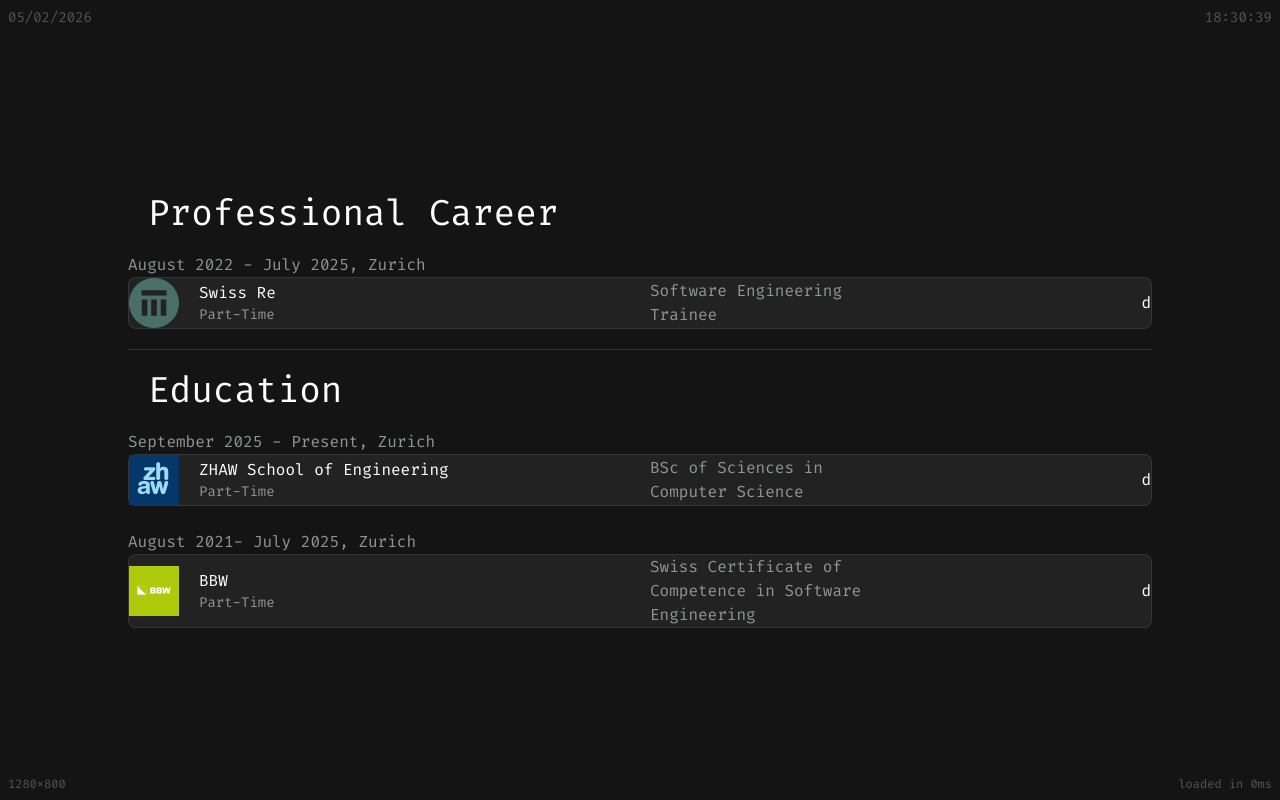
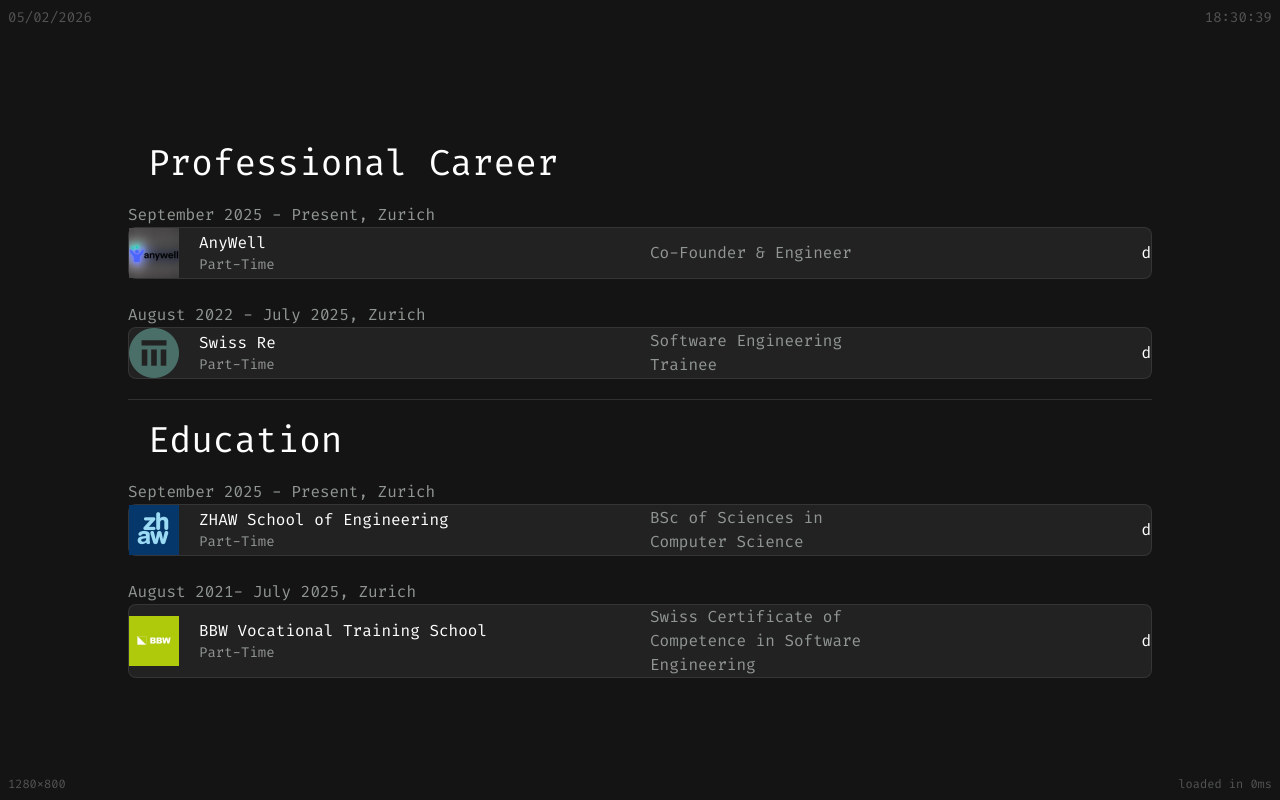
Before and after one commit to chris911e/portfolio-frontend, a React (Vite) app: page /experience in a window 1280 px wide. Built offline with nearby package versions, Linux system fonts and the light colour scheme.

Commit message:
feat: anywell

```diff
--- a/src/pages/Experience.tsx
+++ b/src/pages/Experience.tsx
@@ -8,6 +8,18 @@
         <div>
             <div>
                 <PrimaryTitle title="Professional Career" />
+                <CustomTitle
+                    title="September 2025 - Present, Zurich"
+                />
+                <Accordion
+                    logo="AnyWell.jpg"
+                    title="AnyWell"
+                    underTitle="Part-Time"
+                    description="Co-Founder & Engineer"
+                >
+
+                </Accordion>
+                <br />
                 <CustomTitle
                     title="August 2022 - July 2025, Zurich"
                 />
@@ -40,7 +52,7 @@
                 />
                 <Accordion
                     logo="BBW.jpg"
-                    title="BBW"
+                    title="BBW Vocational Training School"
                     underTitle="Part-Time"
                     description="Swiss Certificate of Competence in Software Engineering"
                 >
```
Also changed, not shown: public/experiences/AnyWell.jpg (added).
